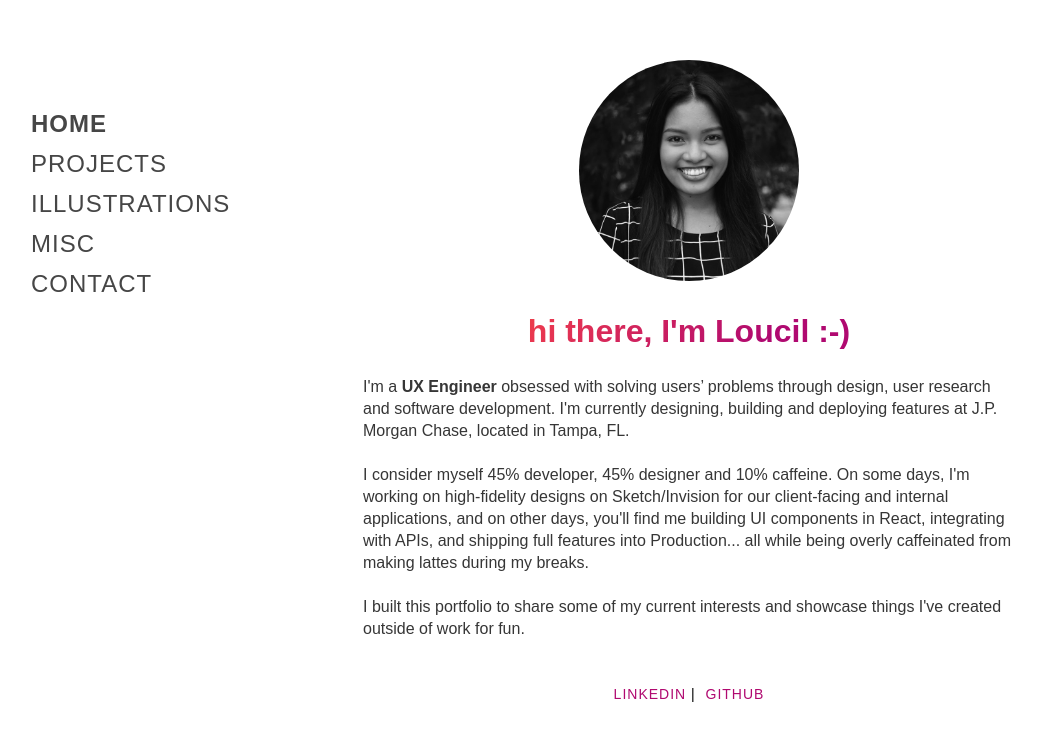
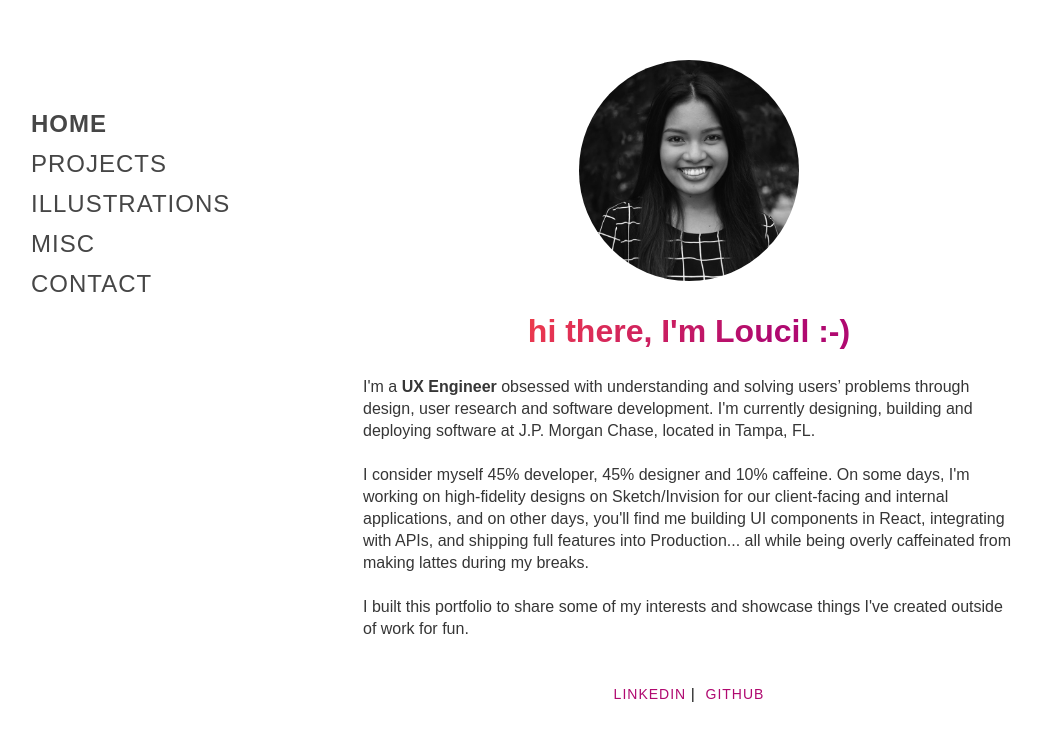
Before and after one commit to loucilvr/loucilrubio.github.io, a React (Create React App) app: page / in a window 1280 px wide. Shown: the part 160-900 px from the top of the page, without its empty margins (99-1140 px from the left). Built offline with nearby package versions, Linux system fonts and the light colour scheme.

Commit message:
update copy

```diff
--- a/src/pages/Home/Home.js
+++ b/src/pages/Home/Home.js
@@ -54,10 +54,10 @@ const Home = () => {
         <section className={classes.aboutDetails}>
           <p>
             {" "}
-            I'm a <strong> UX Engineer</strong> obsessed with solving users’
-            problems through design, user research and software development. I'm
-            currently designing, building and deploying features at J.P. Morgan
-            Chase, located in Tampa, FL.
+            I'm a <strong> UX Engineer</strong> obsessed with understanding and
+            solving users’ problems through design, user research and software
+            development. I'm currently designing, building and deploying
+            software at J.P. Morgan Chase, located in Tampa, FL.
             <br />
             <br />I consider myself 45% developer, 45% designer and 10%
             caffeine. On some days, I'm working on high-fidelity designs on
@@ -67,8 +67,8 @@ const Home = () => {
             all while being overly caffeinated from making lattes during my
             breaks.
             <br />
-            <br />I built this portfolio to share some of my current interests
-            and showcase things I've created outside of work for fun.
+            <br />I built this portfolio to share some of my interests and
+            showcase things I've created outside of work for fun.
           </p>
         </section>
         <section className={classes.mediaLinks}>
```
